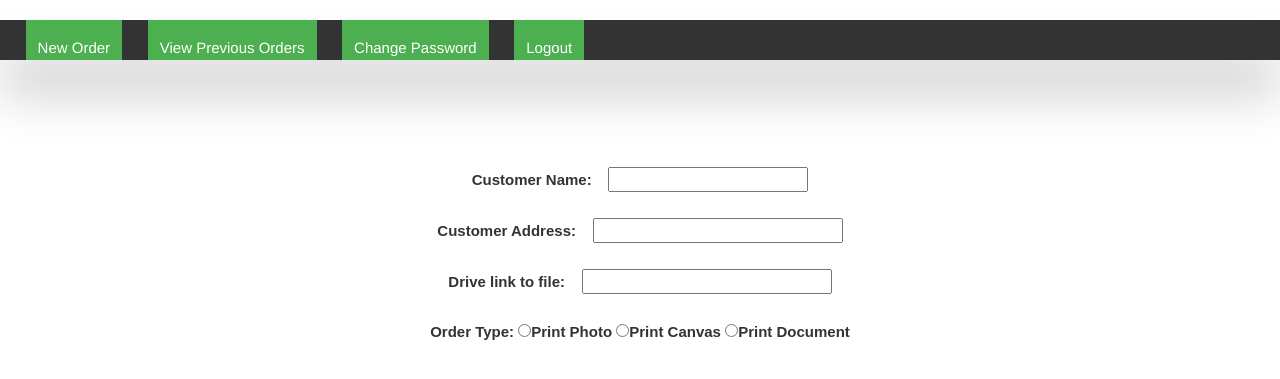
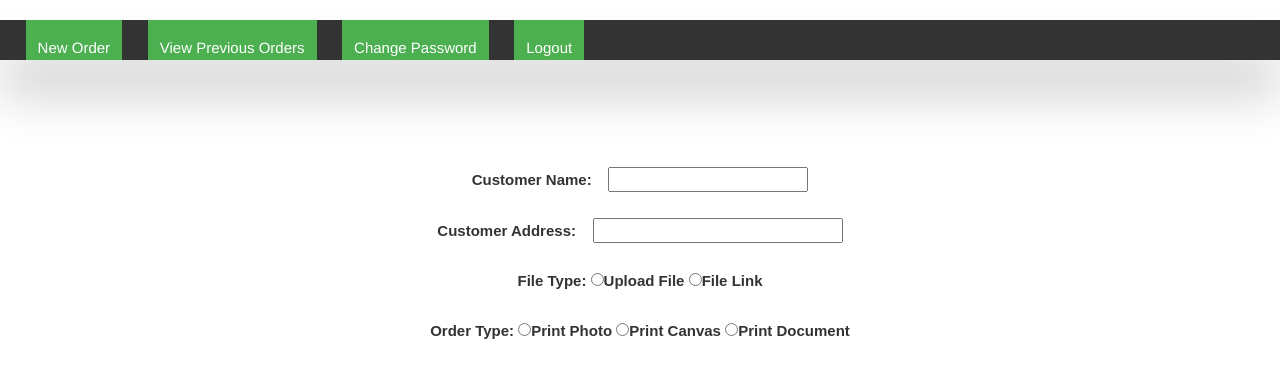
Before and after one commit to Chetanr/AWS-Ordering-System, a Flask app: page /newOrder in a window 1280 px wide. Shown: the top 379 px of the page. Run offline with Flask 2, Linux system fonts and the light colour scheme; some libraries are stand-ins or nearby versions.

Commit message:
s3 bucket storage

```diff
--- a/main.py
+++ b/main.py
@@ -1,4 +1,4 @@
-from os import stat
+import os
 from flask import *
 import boto3
 import json
@@ -7,6 +7,8 @@ import requests
 from botocore.exceptions import ClientError
 from boto3.dynamodb.conditions import Key
 from decimal import Decimal
+
+from werkzeug.utils import secure_filename
 from aws_requests_auth.aws_auth import AWSRequestsAuth
 import datetime
 
@@ -97,8 +99,23 @@ def newOrder():
 def placeOrder():
     customer_name = request.form['customer']
     address = request.form['address']
-    file = request.form['file']
     order_type = request.form['ordertype']
+    file = request.files['upload']
+    app.logger.info("file 1", file)
+    if (file is None):
+        file = request.form['file']
+    else:
+        bucket_name = 's3793263-bucket'
+        s3 = boto3.client('s3')
+        file_name = secure_filename(file.filename)
+        file.save(file_name)
+        response = s3.upload_file(
+                    Bucket = bucket_name,
+                    Filename=file_name,
+                    Key = file_name
+                    )
+        link = "https://s3793263-bucket.s3.amazonaws.com/" + file.filename
+
     if (order_type == "photo"):
         size = request.form['print-only-size']
         orientation = request.form['print-only-type']
@@ -109,6 +126,7 @@ def placeOrder():
         size = request.form['document-size']
         orientation = request.form['document-type']
 
+    app.logger.info("file is", file)
     if (customer_name or address or file or size or orientation != ""):
         order_num = session['totalOrders'] + 1
         date = datetime.datetime.now().date()
@@ -118,7 +136,7 @@ def placeOrder():
                        aws_host='qktj7cxwqd.execute-api.us-east-1.amazonaws.com',
                        aws_region='us-east-1',
                        aws_service='execute-api')
-        response = requests.post("https://qktj7cxwqd.execute-api.us-east-1.amazonaws.com/createOrder/neworder?",params= {"address": address.replace(" ","%20"), "status":status, "date":date, "customer":customer_name, "email":session['username'], "file":file, "order_num":order_num, "order_type":order_type, "orientation":orientation, "size":"A1"}, auth=auth)
+        response = requests.post("https://qktj7cxwqd.execute-api.us-east-1.amazonaws.com/createOrder/neworder?",params= {"address": address.replace(" ","%20"), "status":status, "date":date, "customer":customer_name, "email":session['username'], "file":link, "order_num":order_num, "order_type":order_type, "orientation":orientation, "size":"A1"}, auth=auth)
         session['totalOrders'] = order_num
         auth = AWSRequestsAuth(aws_access_key='AKIA4P2RQVNEPSRFQ6VB',
                        aws_secret_access_key='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',
--- a/static/newOrder.css
+++ b/static/newOrder.css
@@ -100,3 +100,7 @@ label {
   width: 250px;
   height: 25px;
 }
+
+#upload-file {
+  padding-left: 40%;
+}
--- /dev/null
+++ b/static/showButton.js
@@ -0,0 +1,9 @@
+function showOption(x) {
+  if (x == 1) {
+    document.getElementById("upload-file").style.display = "block";
+    document.getElementById("file-name").style.display = "none";
+  } else if (x == 2) {
+    document.getElementById("upload-file").style.display = "none";
+    document.getElementById("file-name").style.display = "block";
+  }
+}
--- a/templates/newOrder.html
+++ b/templates/newOrder.html
@@ -9,13 +9,13 @@ New Order
 </head>
 
 <script src="https://code.jquery.com/jquery-1.12.4.min.js"></script>
-<script type = "text/javascript" src = "{{ url_for('static', filename='newOrder.js') }}">
-</script>
+<script type = "text/javascript" src = "{{ url_for('static', filename='newOrder.js') }}"></script>
+<script type = "text/javascript" src = "{{ url_for('static', filename='showButton.js') }}"></script>
 
 <body>
 <link rel = "stylesheet"  href="{{ url_for('static', filename='newOrder.css') }}">
     <div id= "order-form">
-        <form id="order-form" action = "{{ url_for('.placeOrder') }}" method = "POST">
+        <form id="order-form" action = "{{ url_for('.placeOrder') }}" enctype="multipart/form-data" method = "POST">
         <label id = "invalid-label" name = "invalid">{{error}}</label>
             <div class = "customer">
                 <label for = "customer" ><Strong>Customer Name:</Strong></label>
@@ -26,9 +26,18 @@ New Order
                 &nbsp &nbsp<input type = "text" id = "address" name = "address" class = "textbox">
             </div>
 
-            <div class = "pic">
+            <div class = "order-type">
+                <label for = "order" ><Strong>File Type:</Strong></label>
+                <label for = "print"><input type="radio" id = "file-upload" class = "order-type"  name = "ordertype" value = "photo" onclick = "showOption(1)">Upload File</label>
+                <label for = "print"><input type="radio" id = "file-link" class = "order-type" name = "ordertype" value = "canvas" onclick = "showOption(2)">File Link</label>
+            </div>
+
+            <div class = "pic" id = "file-name" style="display: none">
                 <label for = "pic" ><Strong>Drive link to file:</Strong></label>
                 &nbsp &nbsp<input type = "text" name = "file" id = "link" class = "textbox">
+            </div>
+            <div class = "pic" id = "upload-file" style="display: none">
+                <input type="file" id="upload" name = "upload"></input>
             </div>
 
             <div class = "order-type">
```
Also changed, not shown: static/hideButton.js (deleted, +0 -11 lines), Table.png (added). Lines whose indentation alone changed are shown as unchanged.
